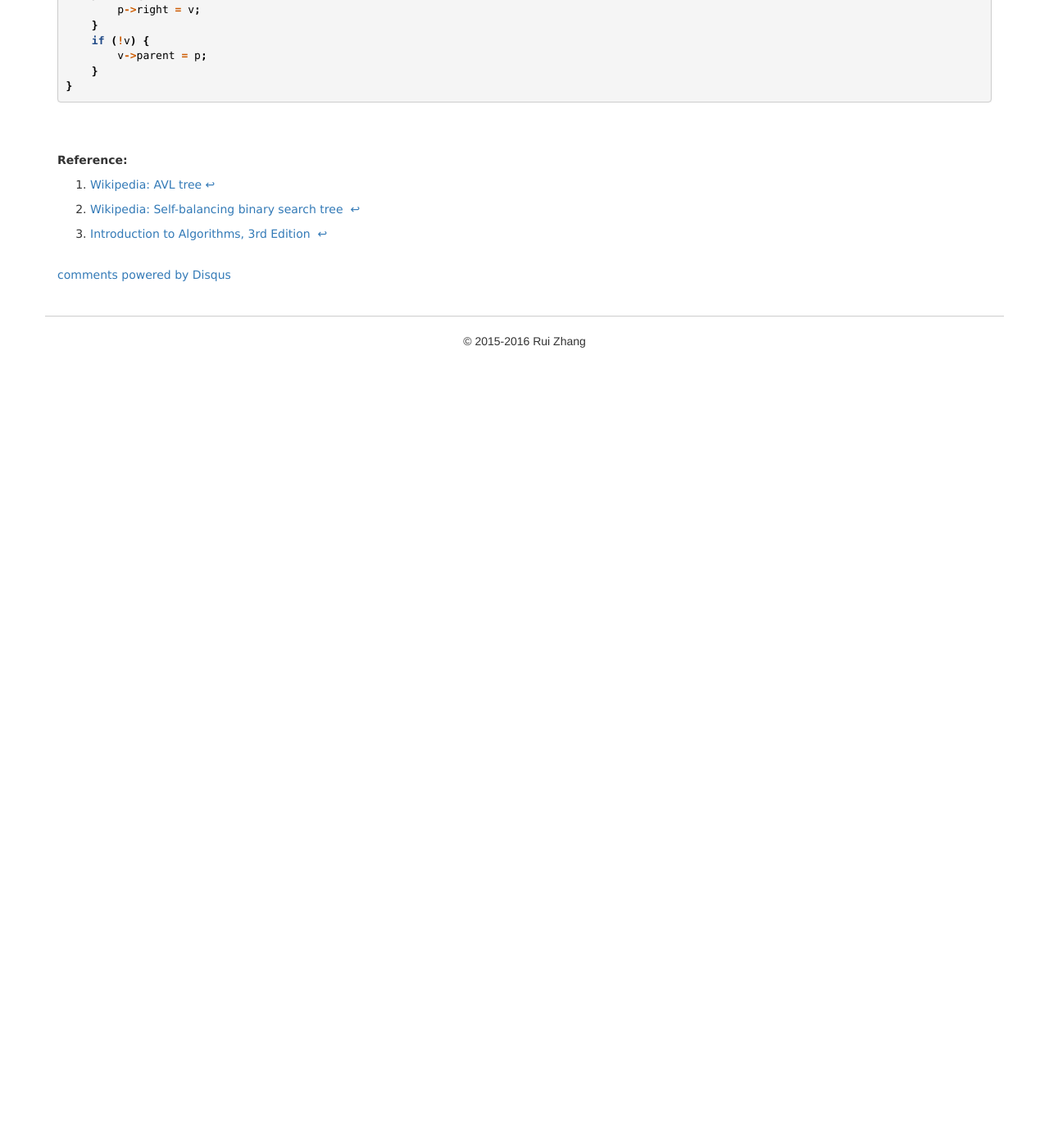
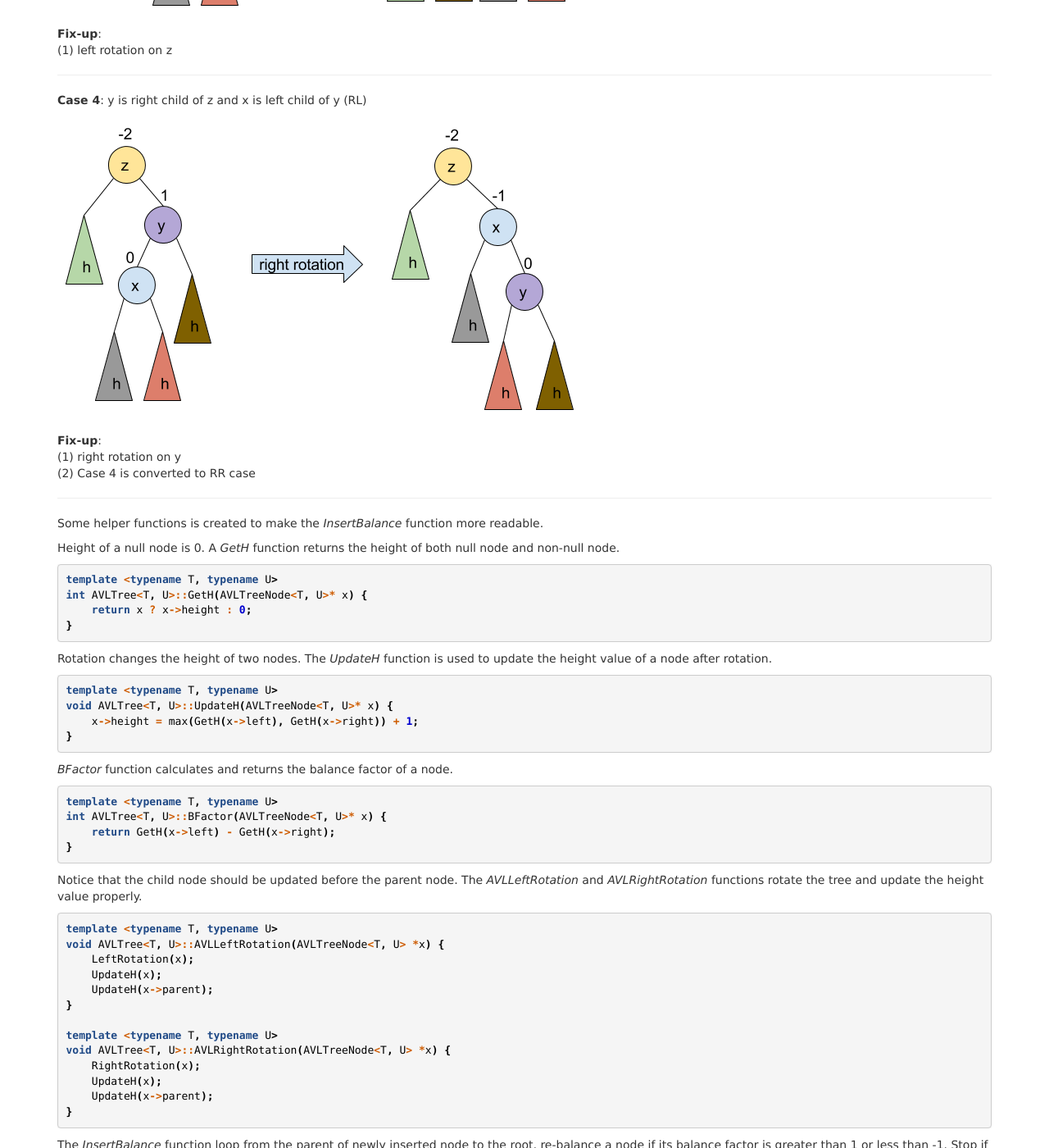
Before and after one commit to RayZ-O/RayZ-O.github.io, a Jekyll site: the page built from _posts/2015-04-09-AVL-Tree.md, in a window 1280 px wide and 1400 px high, scrolled down 6333 px. Shown: the whole window at 82% size. Built offline with Jekyll 4.4.1, drawn with Linux system fonts in a browser that asks for light colours; comment, search, counter and statistics services are not loaded; a style sheet for code colours, icons or effects is not loaded; before the commit the page ends 6779 px from its top, so only the background shows below that; some of the changed text lies outside the part shown.

Commit message:
Update content

```diff
--- a/_posts/2015-04-09-AVL-Tree.md
+++ b/_posts/2015-04-09-AVL-Tree.md
@@ -29,17 +29,17 @@
 [1]. without extra pointer
 
 ### Node Structure
-An AVL tree node has one extra field to store the balance factor.
+An AVL tree node stores its height instead of the balance factor for the ease of implementation.
 {% highlight c++ %}
 template <typename T, typename U>
 struct AVLTreeNode {
     T key;
     U value;
-    int bf;      // balance factor
+    int height;      // balance factor
     AVLTreeNode *parent;
     AVLTreeNode *left;
     AVLTreeNode *right;
-    AVLTreeNode(T k, U v) : key(k), value(v), bf(0),
+    AVLTreeNode(T k, U v) : key(k), value(v), height(0),
                             parent(nullptr), left(nullptr), right(nullptr) { }
 };
 {% endhighlight %}
@@ -80,7 +80,13 @@
 {% endhighlight %}
 
 ### Rotation
+Tree rotation is an operation that changes the structure without affecting the order of elements. It's a vital operation for binary search tree balancing.
+There are 2 kinds of rotations, left rotation and right rotation.
 
+![fig2]
+
+#### 1. Left Rotation
+Left rotation results in a movement in a counter-clockwise direction. According to binary search tree property, the yellow node is smaller than the blue node, the red subtree is greater than the yellow node. Thus after left rotation, the inorder invariance is preserved.
 {% highlight c++ %}
 template <typename T, typename U>
 void AVLTree<T, U>::LeftRotation(AVLTreeNode<T, U> *x) {
@@ -102,6 +108,10 @@
 }
 {% endhighlight %}
 
+----------------------------------------------------
+
+#### 2. Right Rotation
+Right rotation is the inverse operation of left rotation. It rotates the tree in the clockwise direction. After left rotation, the inorder invariance is preserved.
 {% highlight c++ %}
 template <typename T, typename U>
 void AVLTree<T, U>::RightRotation(AVLTreeNode<T, U> *x) {
@@ -183,7 +193,147 @@
 {% endhighlight %}
 
 ### Insertion
+After inserting a node, in order to maintain the AVL tree property, re-balancing is performed for nodes from the parent of newly inserted node to the root.
+{% highlight c++ %}
+template <typename T, typename U>
+AVLTreeNode<T, U>* AVLTree<T, U>::AVLInsert(T key, U value) {
+    AVLTreeNode<T, U> *y = nullptr;
+    AVLTreeNode<T, U> *x = root_;
+    while (x) {
+        y = x;
+        if (key == x->key) {
+            x->value = value;
+            return;
+        }
+        else if (key < x->key) {
+            x = x->left;
+        }
+        else {
+            x = x->right;
+        }
+    }
+    AVLTreeNode<T, U> *z = new AVLTreeNode<T, U>(key, value);
+    z->parent = y;
+    if (!y) {
+        root_ = z;
+    }
+    else if (key < y->key) {
+        y->left = z;
+    }
+    else {
+        y->right = z;
+    }
+    InsertBalance(y);
+}
+{% endhighlight %}
+Denote the newly inserted node as x, y is x's parent, z x's grandparent. There are 4 possible unbalanced structures:
 
+**Case 1**: y is left child of z and x is left child of y (LL)
+
+![fig3]
+
+* the balance factor is shown above each node, and h is height of each subtree.
+
+**Fix-up**:
+(1) right rotation on z
+
+-------------------------------------------------------
+
+**Case 2**: y is left child of z and x is right child of y (LR)
+
+![fig4]
+
+**Fix-up**:
+(1) left rotation on y
+(2) Case 2 is converted to LL case
+
+-------------------------------------------------------
+
+**Case 3**: y is right child of z and x is right child of y (RR)
+
+![fig5]
+
+**Fix-up**:
+(1) left rotation on z
+
+-------------------------------------------------------
+
+**Case 4**: y is right child of z and x is left child of y (RL)
+
+![fig6]
+
+**Fix-up**:
+(1) right rotation on y
+(2) Case 4 is converted to RR case
+
+-------------------------------------------------------
+
+Some helper functions is created to make the *InsertBalance* function more readable.
+
+Height of a null node is 0. A *GetH* function returns the height of both null node and non-null node.
+{% highlight c++ %}
+template <typename T, typename U>
+int AVLTree<T, U>::GetH(AVLTreeNode<T, U>* x) {
+    return x ? x->height : 0;
+}
+{% endhighlight %}
+
+Rotation changes the height of two nodes. The *UpdateH* function is used to update the height value of a node after rotation.
+{% highlight c++ %}
+template <typename T, typename U>
+void AVLTree<T, U>::UpdateH(AVLTreeNode<T, U>* x) {
+    x->height = max(GetH(x->left), GetH(x->right)) + 1;
+}
+{% endhighlight %}
+
+*BFactor* function calculates and returns the balance factor of a node.
+{% highlight c++ %}
+template <typename T, typename U>
+int AVLTree<T, U>::BFactor(AVLTreeNode<T, U>* x) {
+    return GetH(x->left) - GetH(x->right);
+}
+{% endhighlight %}
+
+Notice that the child node should be updated before the parent node. The *AVLLeftRotation* and *AVLRightRotation* functions rotate the tree and update the height value properly.
+{% highlight c++ %}
+template <typename T, typename U>
+void AVLTree<T, U>::AVLLeftRotation(AVLTreeNode<T, U> *x) {
+    LeftRotation(x);
+    UpdateH(x);
+    UpdateH(x->parent);
+}
+
+template <typename T, typename U>
+void AVLTree<T, U>::AVLRightRotation(AVLTreeNode<T, U> *x) {
+    RightRotation(x);
+    UpdateH(x);
+    UpdateH(x->parent);
+}
+{% endhighlight %}
+The *InsertBalance* function loop from the parent of newly inserted node to the root, re-balance a node if its balance factor is greater than 1 or less than -1. Stop if meets a node's balance factor equal to 0. At most 1 rotation is perform in InsertBalance.
+
+{% highlight c++ %}
+template <typename T, typename U>
+void AVLTree<T, U>::InsertBalance(AVLTreeNode<T, U> *x) {
+    while (x) {
+        UpdateH(x);
+        if (BFactor(x) == 0) {
+            break;
+        } else if (BFactor(x) == 2) {
+            if (BFactor(x->left) == -1) {
+                AVLLeftRotation(x->left);
+            }
+            AVLRightRotation(x->left);
+        } else if (BFactor(x) == -2) {
+            if (BFactor(x->right) == 1) {
+                AVLRightRotation(x->right);
+            }
+            AVLRightRotation(x->right);
+        }
+        x = x->parent;
+    }
+}
+{% endhighlight %}
 
 ### Deletion
 There are 3 cases when deleting a node x in standard binary search tree.[^3] Let p = x->parent.
@@ -263,6 +413,16 @@
 
 [fig1]: /assets/AVLTree/fig1.png
 
+[fig2]: /assets/AVLTree/fig2.png
+
+[fig3]: /assets/AVLTree/fig3.png
+
+[fig4]: /assets/AVLTree/fig4.png
+
+[fig5]: /assets/AVLTree/fig5.png
+
+[fig6]: /assets/AVLTree/fig6.png
+
 [fig12]: /assets/AVLTree/fig12.png
 
 [fig13]: /assets/AVLTree/fig13.png
--- a/hackerrank/index.html
+++ b/hackerrank/index.html
@@ -19,7 +19,7 @@
       <td>CodeWhiz.java March 2016</td>
       <td>Mar 8, 2016</td>
       <td>Java</td>
-      <td>2/1336</td>
+      <td>2/1335</td>
       <td>1%</td>
     </tr>
 
--- a/index.html
+++ b/index.html
@@ -7,7 +7,7 @@
   <br><br>
   <div class="row">
     <div class="col-sm-3 name">
-      <div class="jumbotron" id="jumbo"><h2>Hi, there.<br>I'm Rui</h2>
+      <div class="jumbotron" id="jumbo"><h2>Hi, there.<br>I'm Rui!</h2>
         <a href="https://www.linkedin.com/in/ruizhang91">@LinkedIn </a><br>
           <a href="https://github.com/RayZ-O">@Github</a><br>
           <a href="https://www.hackerrank.com/ruizhang">@HackerRank</a><br>
```
Also changed, not shown: _includes/leetcode-algorithm.md (+4 -3 lines), assets/AVLTree/fig2.png (added), assets/AVLTree/fig3.png (added), assets/AVLTree/fig4.png (added), assets/AVLTree/fig5.png (added), assets/AVLTree/fig6.png (added).
